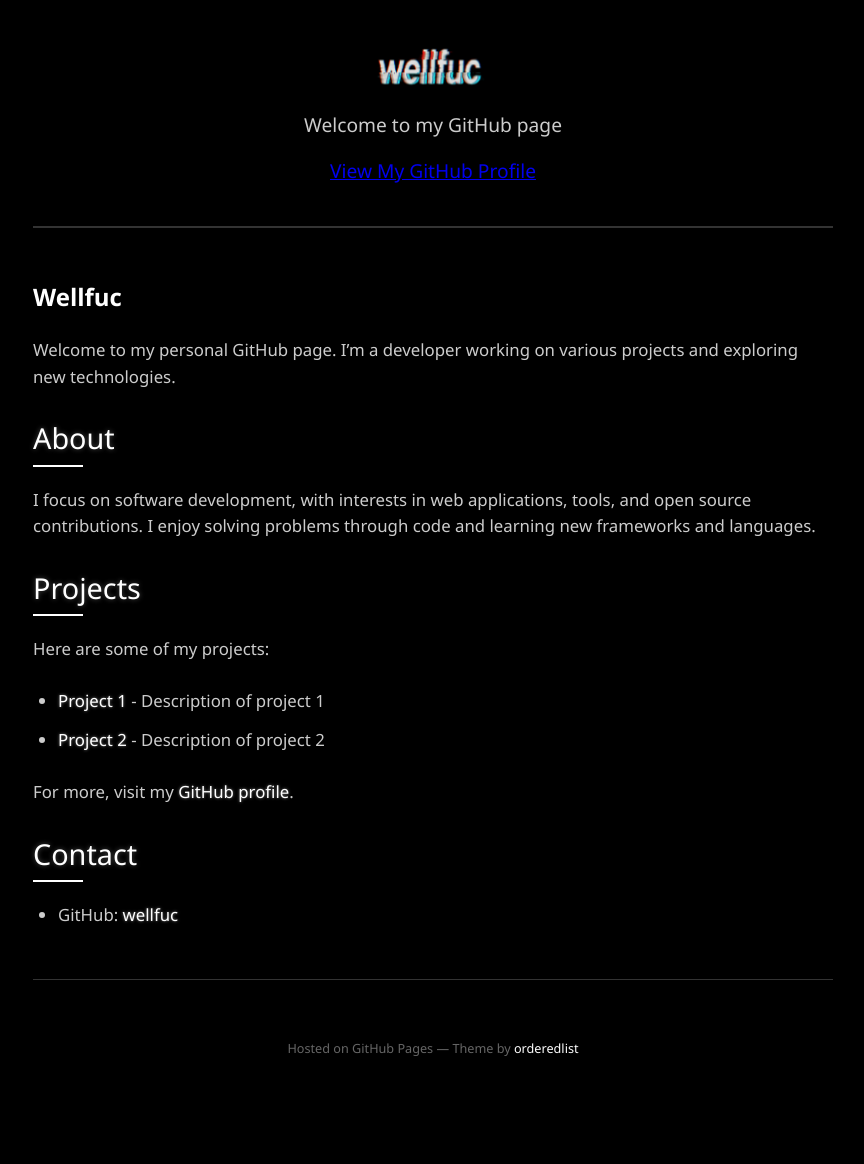
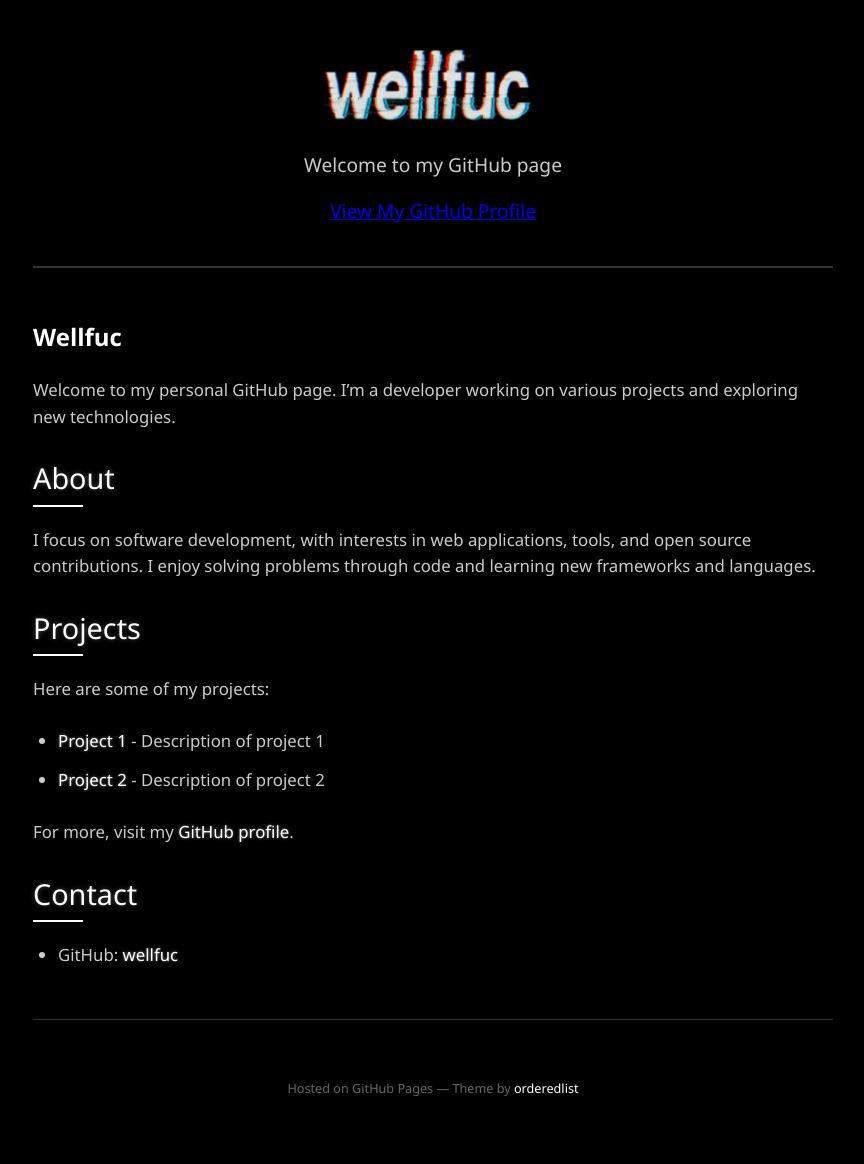
Before and after one commit to wellfuc/wellfuc.github.io, a Jekyll site: the page built from index.md, in a window 1280 px wide. Shown: the whole page, without its empty margins (207-1071 px from the left). Built offline with Jekyll 4.4.1, drawn with Linux system fonts in a browser that asks for light colours; before the commit the page ends 1124 px from its top, so only the background shows below that.

Commit message:
Update style.css

```diff
--- a/assets/css/style.css
+++ b/assets/css/style.css
@@ -25,7 +25,7 @@ header {
 header .profile-img {
   position: relative;
   width: 240px;
-  height: 40px;
+  height: 80px;
   margin: 0 auto 20px;
   background: transparent url("/assets/images/wellfuc.png") center / contain no-repeat;
   /*border-radius: 50%;*/
```
